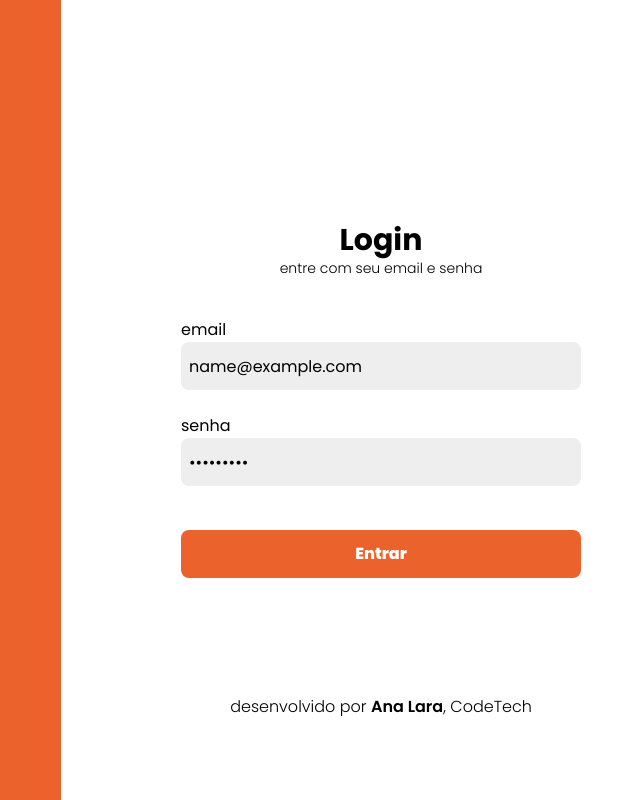
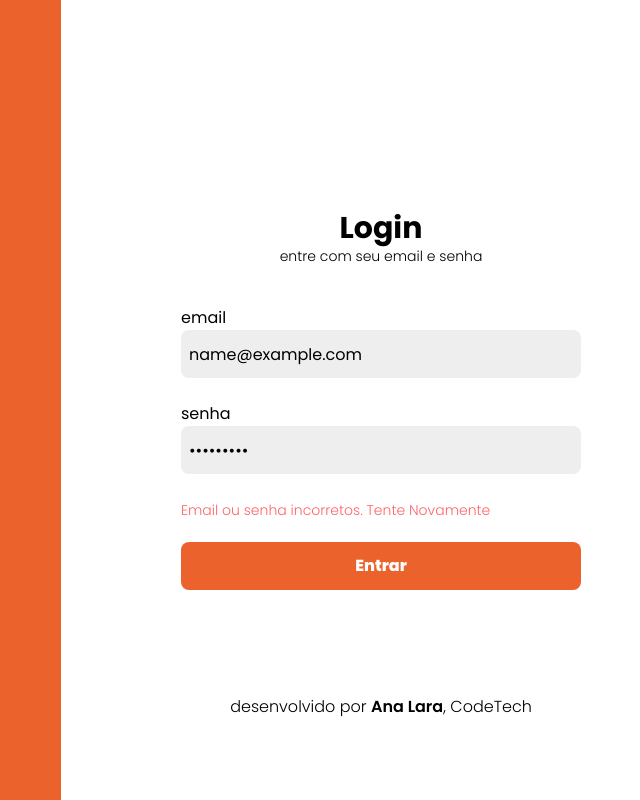
Before and after one commit to AnaLara714/teacher-platform, a React (Vite) app in the folder front-end/: page / in a window 1280 px wide. Both pictures are taken after typing "name@example.com", "Sample123" into the empty fields and a click on the button "Entrar". Shown: the whole page, without its empty margins (579-1219 px from the left). Built offline with nearby package versions, Linux system fonts and the light colour scheme; no server answers.

Commit message:
chore(login): informa ao usuario caso as credenciais estajam incorretas

```diff
--- a/front-end/src/pages/Login.tsx
+++ b/front-end/src/pages/Login.tsx
@@ -12,9 +12,11 @@ interface ILoginForm {
 export const Login: React.FC = () => {
   const { register, handleSubmit } = useForm<ILoginForm>();
   const { login, isAuthenticated } = useAuth();
+  const [clickLogar, setClickLogar] = React.useState(false);
   const navigate = useNavigate();
 
   const onSubmit = async (data: ILoginForm) => {
+    if (data.email.length > 0 && data.password.length) setClickLogar(true);
     await login(data.email, data.password);
     console.log(data.email, "e ", data.password);
   };
@@ -49,7 +51,13 @@ export const Login: React.FC = () => {
               className="bg-[#EEEEEE] h-12 w-full rounded-lg p-2"
             />
           </div>
-
+          {clickLogar && (
+            <div>
+              <span className="text-sm font-light text-red-400">
+                Email ou senha incorretos. Tente Novamente
+              </span>
+            </div>
+          )}
           <Button txtButton="Entrar" widthButton="w-full" />
         </form>
         <div className="absolute min-xl:mt-[48%] mt-[60%] max-md:mt-[150%] font-light">
```
